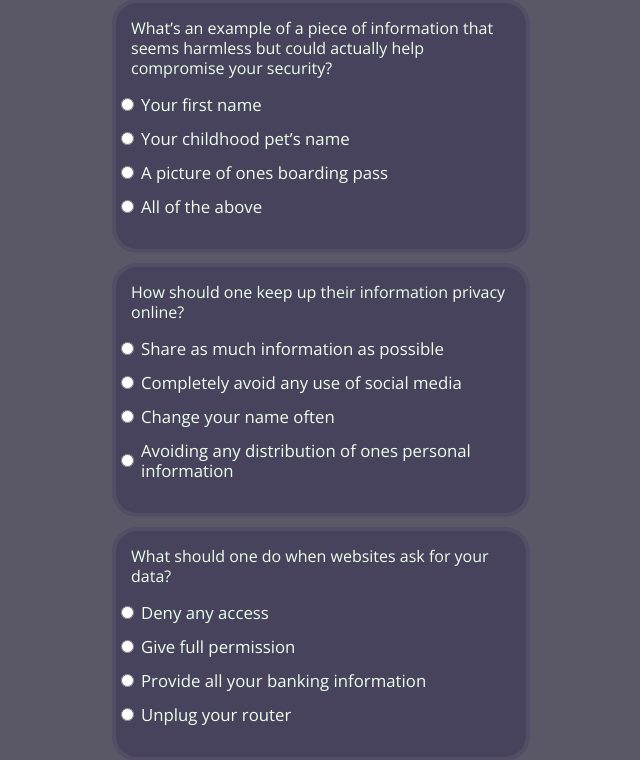
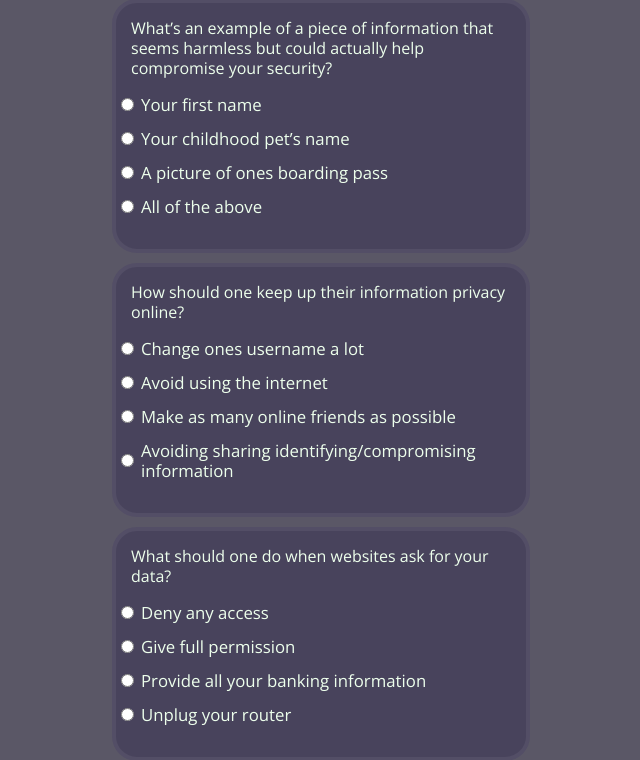
Before and after one commit to Qwirdle/SecureMe, a Flask app: page /home/information/quiz/ in a window 1280 px wide. Shown: the part 906-1666 px from the top of the page, without its empty margins (319-959 px from the left). Run offline with Flask 3, Linux system fonts and the light colour scheme; the visitor is signed in with stand-in values (Sample User, id 1).

Commit message:
Update information-quiz.html

```diff
--- a/templates/chapters/information/information-quiz.html
+++ b/templates/chapters/information/information-quiz.html
@@ -101,19 +101,19 @@
             <p>How should one keep up their information privacy online?</p>
             <label class="quiz-question-option">
                 <input type="radio" name="question5" class="quiz-button" value="a">
-                <p>Share as much information as possible</p>
+                <p>Change ones username a lot</p>
             </label>
             <label class="quiz-question-option">
                 <input type="radio" name="question5" class="quiz-button" value="b">
-                <p>Completely avoid any use of social media</p>
+                <p>Avoid using the internet</p>
             </label>
             <label class="quiz-question-option">
                 <input type="radio" name="question5" class="quiz-button" value="c">
-                <p>Change your name often</p>
+                <p>Make as many online friends as possible</p>
             </label>
             <label class="quiz-question-option">
                 <input type="radio" name="question5" class="quiz-button" value="d">
-                <p>Avoiding any distribution of ones personal information</p>
+                <p>Avoiding sharing identifying/compromising information</p>
             </label>
             <br>
         </div>
```
